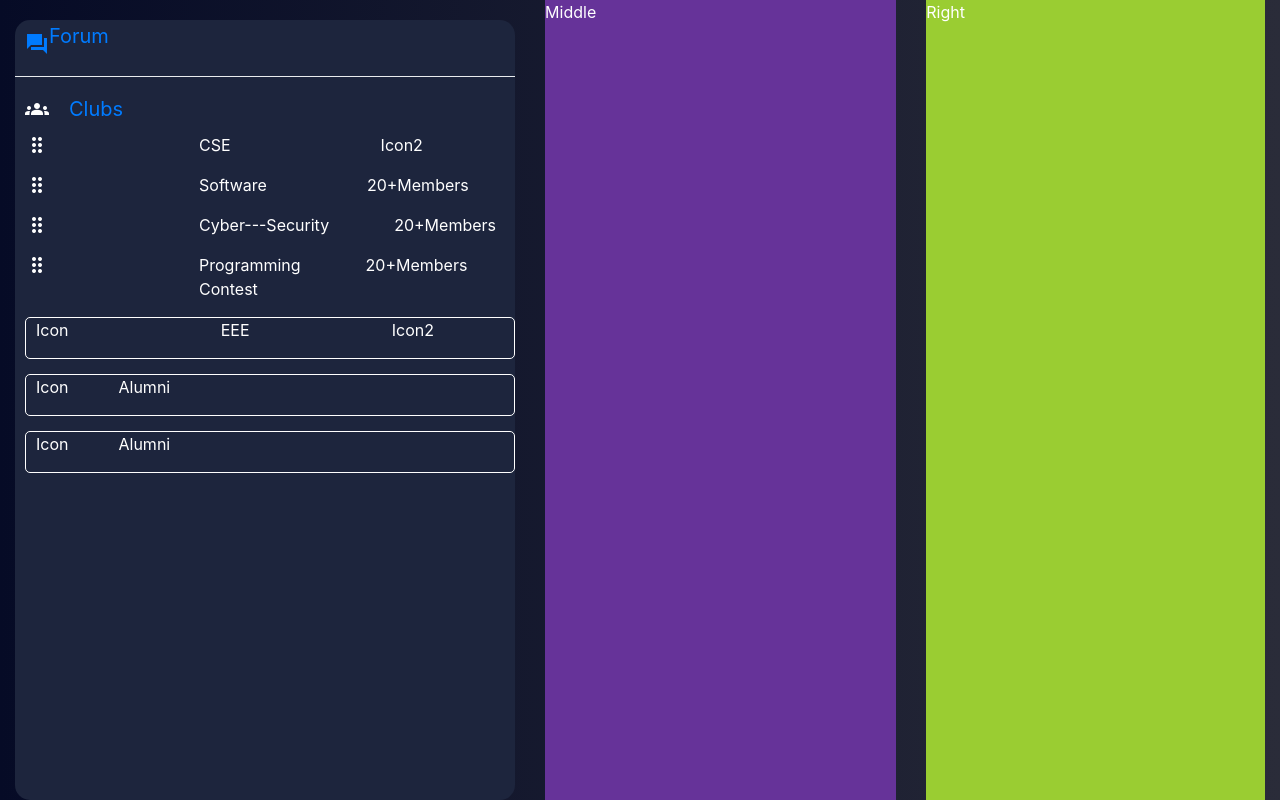
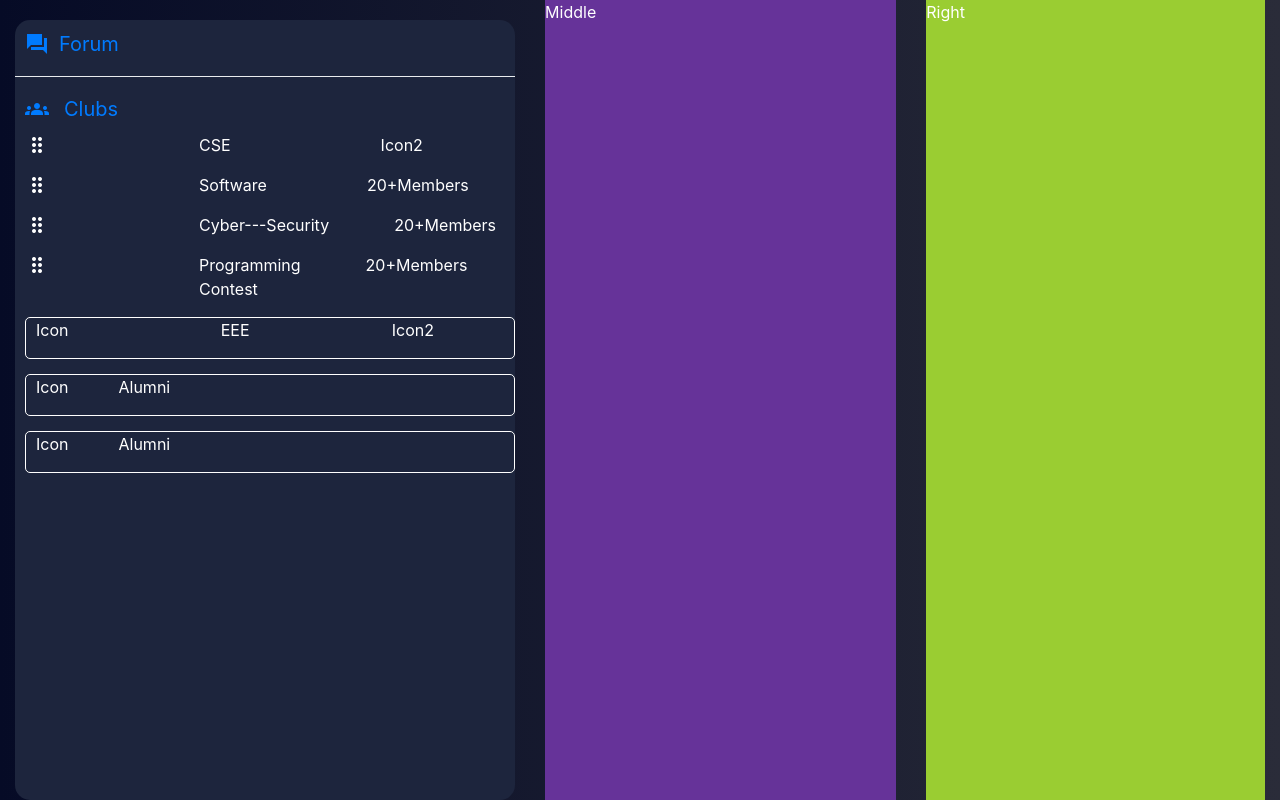
Before and after one commit to SamuelCormaken/UAPConnects, a Django app: page / in a window 1280 px wide. Shown: the part 76-876 px from the top of the page. Run offline with Django 5.2, Linux system fonts and the light colour scheme.

Commit message:
side bar

```diff
--- a/template/Home/Home.html
+++ b/template/Home/Home.html
@@ -28,16 +28,26 @@
             margin-left:10px;
             height:3rem;
             align-items: center;
+            justify-items: center;
+        }
+        .forum-word{
+            margin:0px;
+            margin-left:10px;
         }
         .side-forum{
             font-size:20px;
             margin-left:20px;
         }
-        .clubs{
+        .clubs a{
             display:flex;
             height:3rem;
+            align-items: center;
+            justify-items:center;
             margin-left:10px;
-            align-items: center;
+        }
+        .clubs-word{
+            margin:0px;
+            margin-left:15px;
         }
         .clubinfo {
             color:white;
@@ -68,7 +78,7 @@
             border:1px solid white;
             border-radius:5px
         }
-        .club1  {
+        .club1{
             margin-left:10px;
         }
         .club-name{
@@ -156,15 +166,16 @@
                     <span class="material-icons-sharp">
                         forum
                     </span>
-                    <p>Forum</p></a>
+                    <p class="forum-word">Forum</p></a>
                 <div class="dropdown-divider"></div>
               </div>
 
               <div class="clubs">
-                <span class="material-icons-sharp">
-                    groups
-                </span>
-                <a href="#" class="side-clubs">  Clubs</a>
+                <a href="#" class="side-clubs">
+                    <span class="material-icons-sharp">
+                        groups
+                    </span>
+                    <p class="clubs-word">Clubs</p></a>
               </div>
               <div class="dep">
                 <div class="cse">
```
